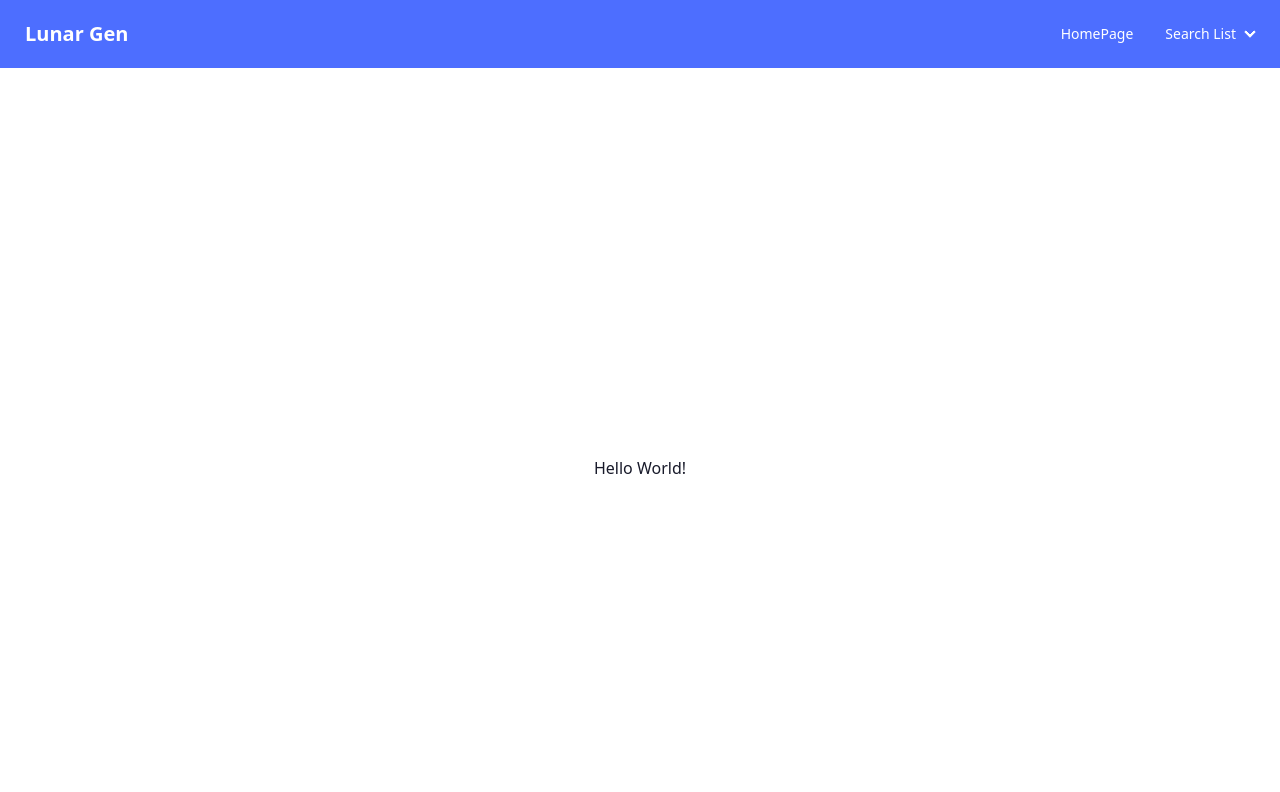
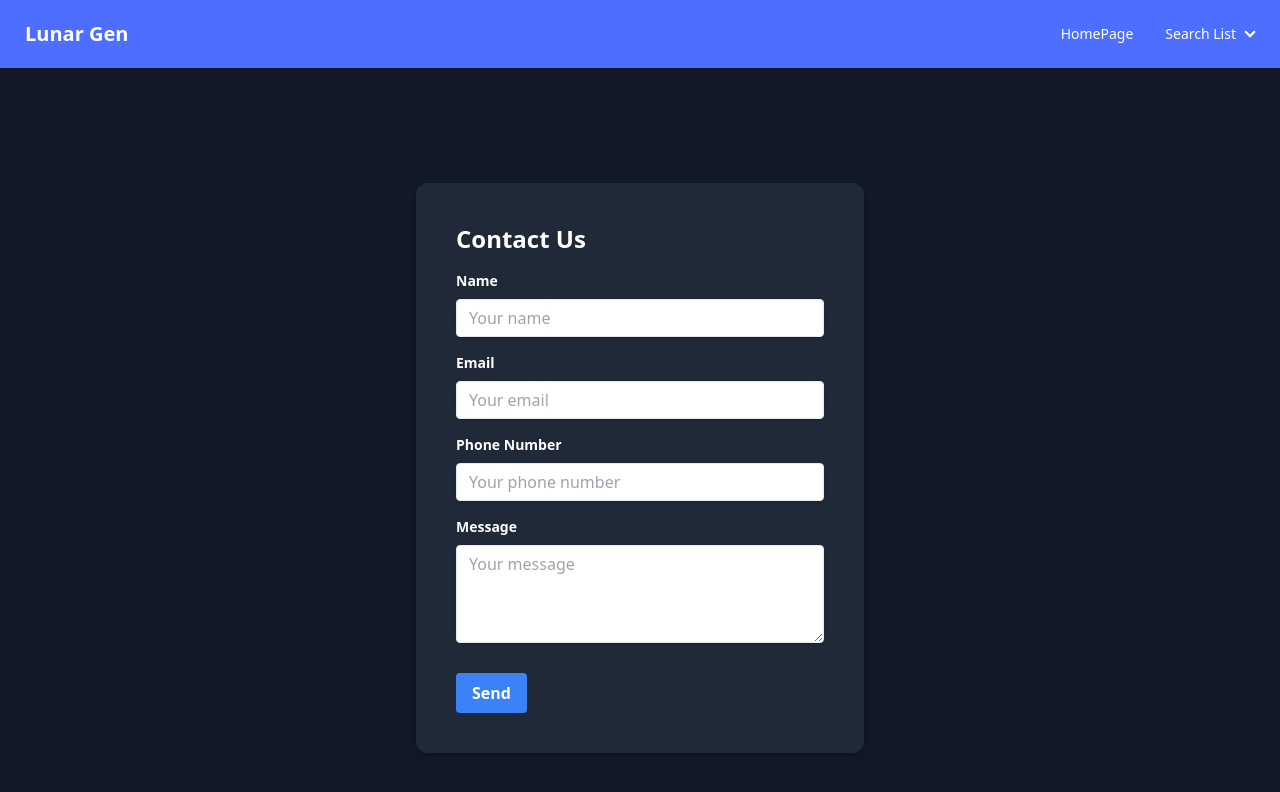
Before and after one commit to cragone/LunarGen-Page, a React (Vite) app in the folder client/: page /ContactPage in a window 1280 px wide. Shown: the top 792 px of the page. Built offline with nearby package versions, Linux system fonts and the light colour scheme.

Commit message:
added pages

```diff
--- a/client/src/App.jsx
+++ b/client/src/App.jsx
@@ -1,8 +1,9 @@
 import React from 'react';
 import { Route, Routes, BrowserRouter as Router } from 'react-router-dom';
-import ContactPage from './containers/ContactPage';
+import StoryPage from './containers/StoryPage';
 import Navbar from './components/DaisyuiNavBar';
 import HomePage from './containers/HomePage';
+import ContactPage from './containers/ContactPage';
 
 function App() {
   return (
@@ -14,6 +15,7 @@ function App() {
       <Routes>
       <Route path="/" element={<HomePage />} />
         <Route path="/ContactPage" element={<ContactPage />} />
+        <Route path="/StoryPage" element={<StoryPage />} />
         {/* Add more routes for other pages if needed */}
       </Routes>
     </Router>
--- a/client/src/components/DaisyuiNavBar.jsx
+++ b/client/src/components/DaisyuiNavBar.jsx
@@ -4,7 +4,7 @@ const Navbar = () => {
   return (
     <div className="navbar bg-primary text-white">
       <div className="flex-1">
-        <a className="btn btn-ghost text-xl">Lunar Gen</a>
+        <a className="btn btn-ghost text-xl" href="/">Lunar Gen</a>
       </div>
       <div className="flex-none">
         <ul className="menu menu-horizontal px-1">
@@ -15,8 +15,7 @@ const Navbar = () => {
                 Search List
               </summary>
               <ul className="p-2 bg-primary text-white rounded-t-none">
-                <li><a href="/Graphing">Our Story</a></li>
-                <li><a href="/Unassigned">Example Software</a></li>
+                <li><a href="/StoryPage">Our Story</a></li>
                 <li><a href="/ContactPage">Contact Page</a></li>
               </ul>
             </details>
--- a/client/src/components/HomeComponent.jsx
+++ b/client/src/components/HomeComponent.jsx
@@ -52,7 +52,6 @@ const HomeComponent = () => {
             </section>
 
             <section className="my-8">
-                <h2 className="text-2xl font-bold mb-4">Our Team Assists with:</h2>
                 <div className="grid grid-cols-1 sm:grid-cols-2 lg:grid-cols-3 gap-6">
                     {/* first second layer card */}
                     <div class="card w-96 bg-base-100 shadow-xl">
--- a/client/src/containers/ContactPage.jsx
+++ b/client/src/containers/ContactPage.jsx
@@ -1,13 +1,65 @@
 import React from "react";
 
-const HomePage = () => {
+const ContactPage = () => {
+    return (
+      <div className="min-h-screen bg-gray-900 flex items-center justify-center">
+        <form className="bg-gray-800 text-white rounded-xl shadow-md p-10 w-full max-w-md">
+          <h1 className="text-2xl font-bold mb-4">Contact Us</h1>
+          <div className="mb-4">
+            <label className="block text-sm font-bold mb-2" htmlFor="name">
+              Name
+            </label>
+            <input
+              className="shadow appearance-none border rounded w-full py-2 px-3 text-gray-300 leading-tight focus:outline-none focus:shadow-outline"
+              id="name"
+              type="text"
+              placeholder="Your name"
+            />
+          </div>
+          <div className="mb-4">
+            <label className="block text-sm font-bold mb-2" htmlFor="email">
+              Email
+            </label>
+            <input
+              className="shadow appearance-none border rounded w-full py-2 px-3 text-gray-300 leading-tight focus:outline-none focus:shadow-outline"
+              id="email"
+              type="email"
+              placeholder="Your email"
+            />
+          </div>
+          <div className="mb-4">
+            <label className="block text-sm font-bold mb-2" htmlFor="phone">
+              Phone Number
+            </label>
+            <input
+              className="shadow appearance-none border rounded w-full py-2 px-3 text-gray-300 leading-tight focus:outline-none focus:shadow-outline"
+              id="phone"
+              type="tel"
+              placeholder="Your phone number"
+            />
+          </div>
+          <div className="mb-6">
+            <label className="block text-sm font-bold mb-2" htmlFor="message">
+              Message
+            </label>
+            <textarea
+              className="shadow appearance-none border rounded w-full py-2 px-3 text-gray-300 leading-tight focus:outline-none focus:shadow-outline"
+              id="message"
+              placeholder="Your message"
+              rows="4"
+            />
+          </div>
+          <div className="flex items-center justify-between">
+            <button
+              className="bg-blue-500 hover:bg-blue-700 text-white font-bold py-2 px-4 rounded focus:outline-none focus:shadow-outline"
+              type="button"
+            >
+              Send
+            </button>
+          </div>
+        </form>
+      </div>
+    );
+  };
 
-
-  return (
-    <div className="flex flex-col items-center justify-center w-full h-screen">
-    Hello World!
-    </div>
-  );
-};
-
-export default HomePage;
+  export default ContactPage;
--- /dev/null
+++ b/client/src/containers/StoryPage.jsx
@@ -0,0 +1,21 @@
+import React from "react";
+
+const StoryPage = () => {
+
+  return (
+    <div className="h-screen bg-base-100 shadow-xl p-10">
+      <div className="hover:bg-black bg-base-300 rounded-xl shadow-md p-10">
+        <h1 className="text-4xl font-bold mb-4">Our Mission</h1>
+        <p className="text-lg mb-8">
+        Lunar Gen is dedicated to transforming businesses in the biotech and technology industries through tailored, innovative software solutions that streamline operations and drive growth.
+        </p>
+        <h2 className="text-2xl font-bold mb-4">About Us</h2>
+        <p className="text-lg">
+        At Lunar Gen, our mission is to revolutionize the way businesses operate by providing innovative and tailored software solutions. We are committed to helping our clients overcome their challenges through our comprehensive range of services, including sample management, data management, work allocation solutions, asset management, document management, and validation assistance. We pride ourselves on our ability to deliver custom software solutions by personally visiting our clients' sites to fully understand their needs. With our deep expertise in both the biotech and technology industries, we are uniquely positioned to create software solutions that not only meet but exceed our clients' expectations. Our goal is to empower businesses to reach their full potential through the power of advanced technology.        </p>
+      </div>
+    </div>
+  );
+
+};
+
+export default StoryPage;
```
